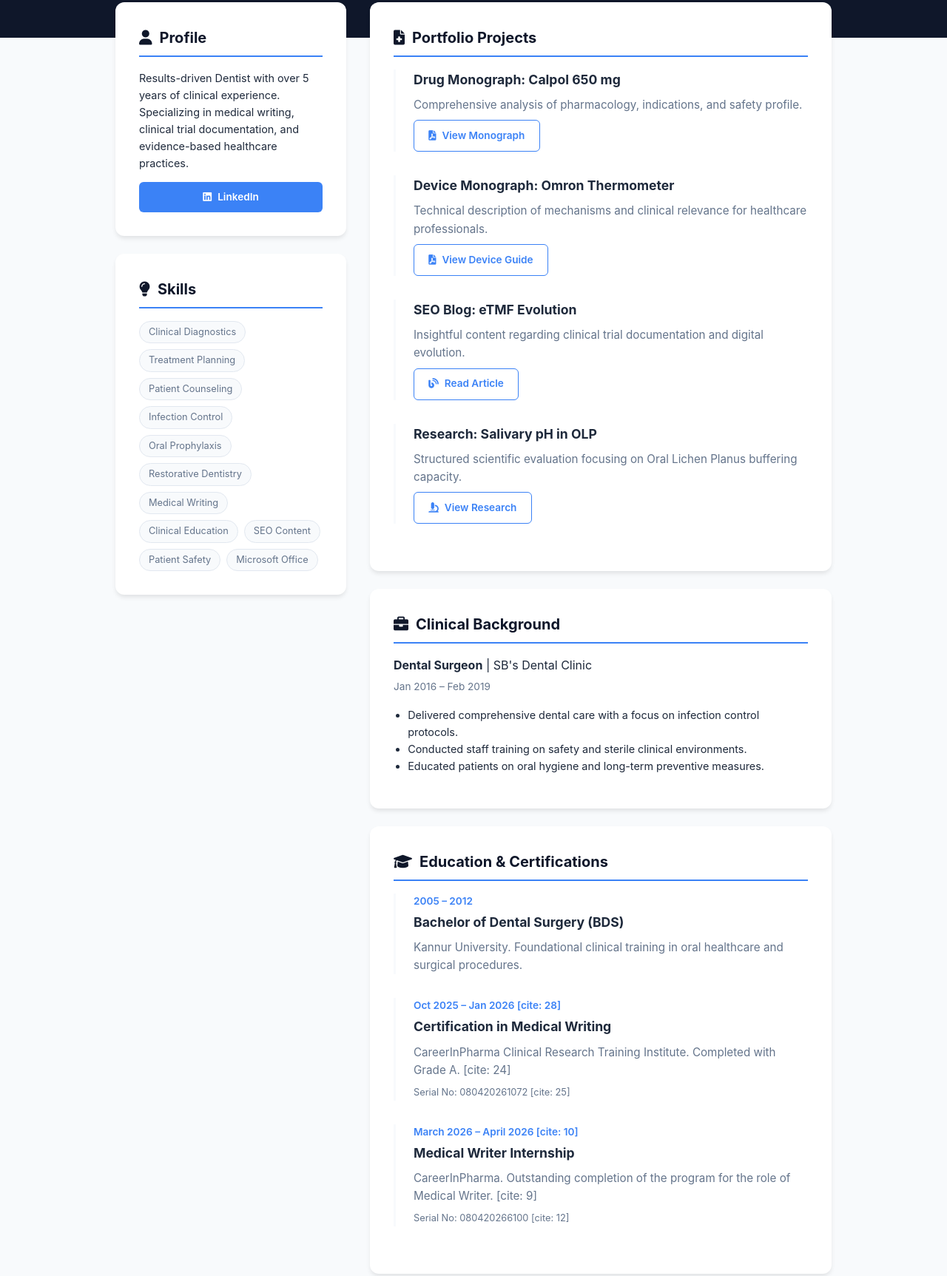
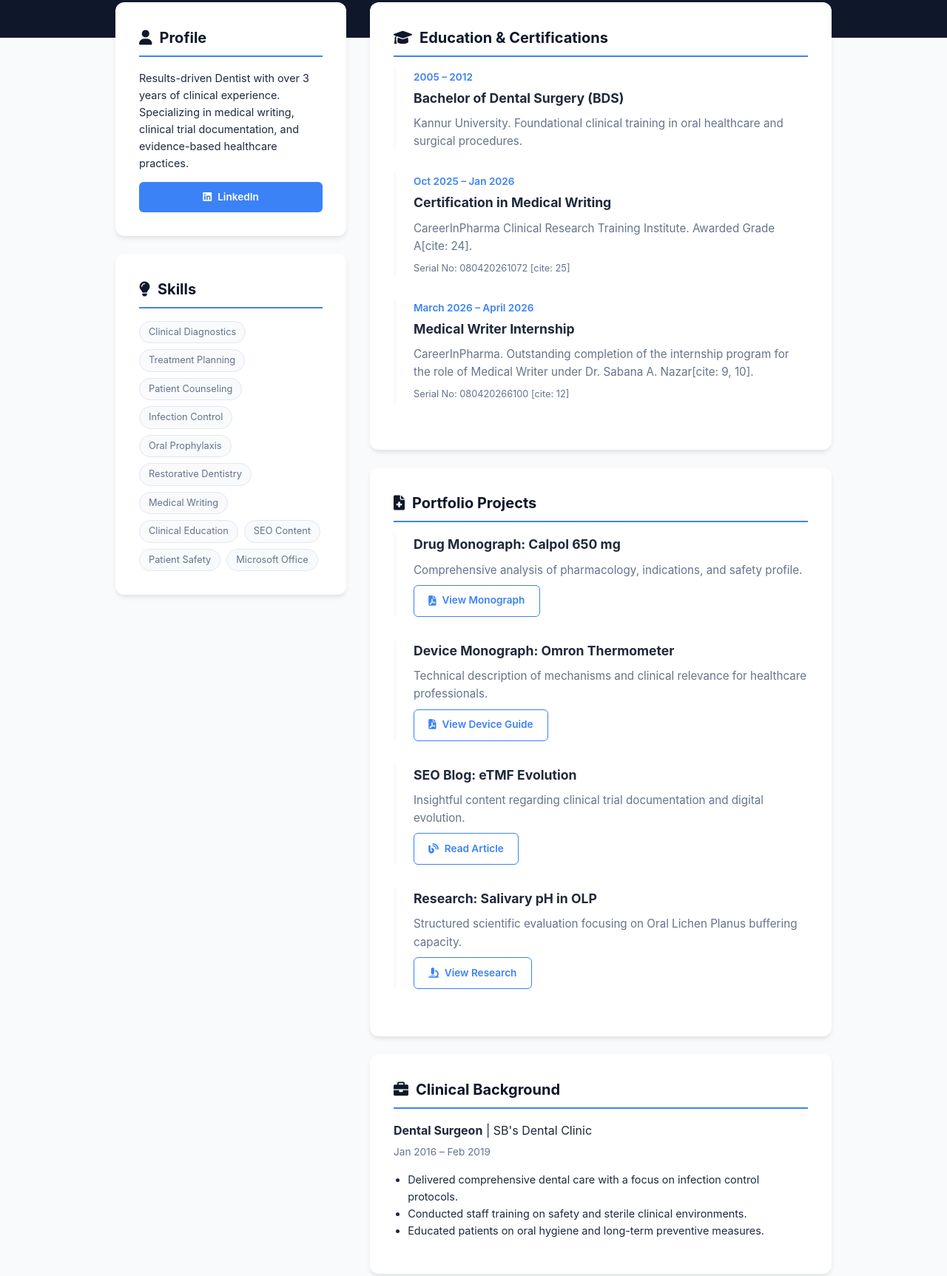
Before and after one commit to naurinassain/naurinassain.github.io, a plain HTML site: page index.html in a window 1280 px wide. Shown: the part 216-1941 px from the top of the page at 74% size. Drawn offline with Linux system fonts and the light colour scheme.

Commit message:
Update index.html - with experience

```diff
--- a/index.html
+++ b/index.html
@@ -25,7 +25,6 @@
             line-height: 1.6;
         }
 
-        /* Header Styling */
         header {
             background: var(--primary);
             color: white;
@@ -45,7 +44,6 @@
             padding: 0 1rem;
         }
 
-        /* Sidebar & Cards */
         .card {
             background: var(--card);
             padding: 2rem;
@@ -65,7 +63,6 @@
             gap: 10px;
         }
 
-        /* Project Items */
         .project-item {
             border-left: 3px solid var(--bg);
             padding-left: 1.5rem;
@@ -85,7 +82,6 @@
             margin-bottom: 0.2rem;
         }
 
-        /* Buttons & Links */
         .btn {
             display: inline-flex;
             align-items: center;
@@ -110,7 +106,6 @@
 
         .btn-outline:hover { background: var(--accent); color: white; }
 
-        /* Skills Tags */
         .tags { display: flex; flex-wrap: wrap; gap: 8px; }
         .tag {
             background: var(--bg);
@@ -139,7 +134,7 @@
     <aside>
         <div class="card">
             <h2><i class="fas fa-user"></i> Profile</h2>
-            <p style="font-size: 0.9rem;">Results-driven Dentist with over 5 years of clinical experience. Specializing in medical writing, clinical trial documentation, and evidence-based healthcare practices.</p>
+            <p style="font-size: 0.9rem;">Results-driven Dentist with over 3 years of clinical experience. Specializing in medical writing, clinical trial documentation, and evidence-based healthcare practices.</p>
             <a href="https://www.linkedin.com/in/naurin-assain-4206021b0" class="btn" style="width: 100%; justify-content: center;" target="_blank">
                 <i class="fab fa-linkedin"></i> LinkedIn
             </a>
@@ -164,7 +159,29 @@
     </aside>
 
     <main>
+        <div class="card">
+            <h2><i class="fas fa-graduation-cap"></i> Education & Certifications</h2>
 
+            <div class="project-item">
+                <span class="meta">2005 – 2012</span>
+                <h3>Bachelor of Dental Surgery (BDS)</h3>
+                <p>Kannur University. Foundational clinical training in oral healthcare and surgical procedures.</p>
+            </div>
+
+            <div class="project-item">
+                <span class="meta">Oct 2025 – Jan 2026</span>
+                <h3>Certification in Medical Writing</h3>
+                <p>CareerInPharma Clinical Research Training Institute. Awarded Grade A[cite: 24].</p>
+                <p style="font-size: 0.8rem; color: var(--text-muted);">Serial No: 080420261072 [cite: 25]</p>
+            </div>
+
+            <div class="project-item">
+                <span class="meta">March 2026 – April 2026</span>
+                <h3>Medical Writer Internship</h3>
+                <p>CareerInPharma. Outstanding completion of the internship program for the role of Medical Writer under Dr. Sabana A. Nazar[cite: 9, 10].</p>
+                <p style="font-size: 0.8rem; color: var(--text-muted);">Serial No: 080420266100 [cite: 12]</p>
+            </div>
+        </div>
 
         <div class="card">
             <h2><i class="fas fa-file-medical"></i> Portfolio Projects</h2>
@@ -204,29 +221,6 @@
                 <li>Educated patients on oral hygiene and long-term preventive measures.</li>
             </ul>
         </div>
-        <div class="card">
-            <h2><i class="fas fa-graduation-cap"></i> Education & Certifications</h2>
-
-            <div class="project-item">
-                <span class="meta">2005 – 2012</span>
-                <h3>Bachelor of Dental Surgery (BDS)</h3>
-                <p>Kannur University. Foundational clinical training in oral healthcare and surgical procedures.</p>
-            </div>
-
-            <div class="project-item">
-                <span class="meta">Oct 2025 – Jan 2026 [cite: 28]</span>
-                <h3>Certification in Medical Writing</h3>
-                <p>CareerInPharma Clinical Research Training Institute. Completed with Grade A. [cite: 24]</p>
-                <p style="font-size: 0.8rem; color: var(--text-muted);">Serial No: 080420261072 [cite: 25]</p>
-            </div>
-
-            <div class="project-item">
-                <span class="meta">March 2026 – April 2026 [cite: 10]</span>
-                <h3>Medical Writer Internship</h3>
-                <p>CareerInPharma. Outstanding completion of the program for the role of Medical Writer. [cite: 9]</p>
-                <p style="font-size: 0.8rem; color: var(--text-muted);">Serial No: 080420266100 [cite: 12]</p>
-            </div>
-        </div>
     </main>
 </div>
 
```
